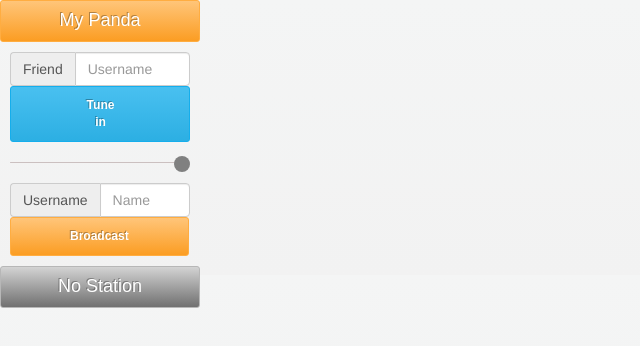
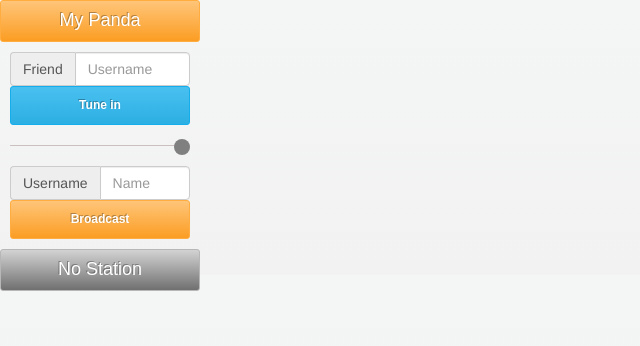
Before and after one commit to NEricN/panda-chrome, a browser extension: page src/browser_action/browser_action.html in a window 1280 px wide. Shown: the whole page, without its empty margins (0-640 px from the left). Drawn offline with nearby package versions, Linux system fonts and the light colour scheme.

Commit message:
Better css width for buttons

```diff
--- a/css/main.css
+++ b/css/main.css
@@ -105,7 +105,8 @@
     border-radius: 3px;
     font-size: 12px;
     font-family: arial, helvetica, sans-serif;
-    padding: 10px 68px 10px 69px;
+    padding: 10px 0px 10px 0px;
+    width: 100%;
     text-decoration: none;
     display: inline-block;
     text-shadow: -1px -1px 0 rgba(0,0,0,0.3);
@@ -140,7 +141,8 @@
     border-radius: 3px;
     font-size: 12px;
     font-family: arial, helvetica, sans-serif;
-    padding: 10px 59px 10px 59px;
+    padding: 10px 0px 10px 0px;
+    width: 100%;
     text-decoration: none;
     display: inline-block;
     text-shadow: -1px -1px 0 rgba(0,0,0,0.3);
```
